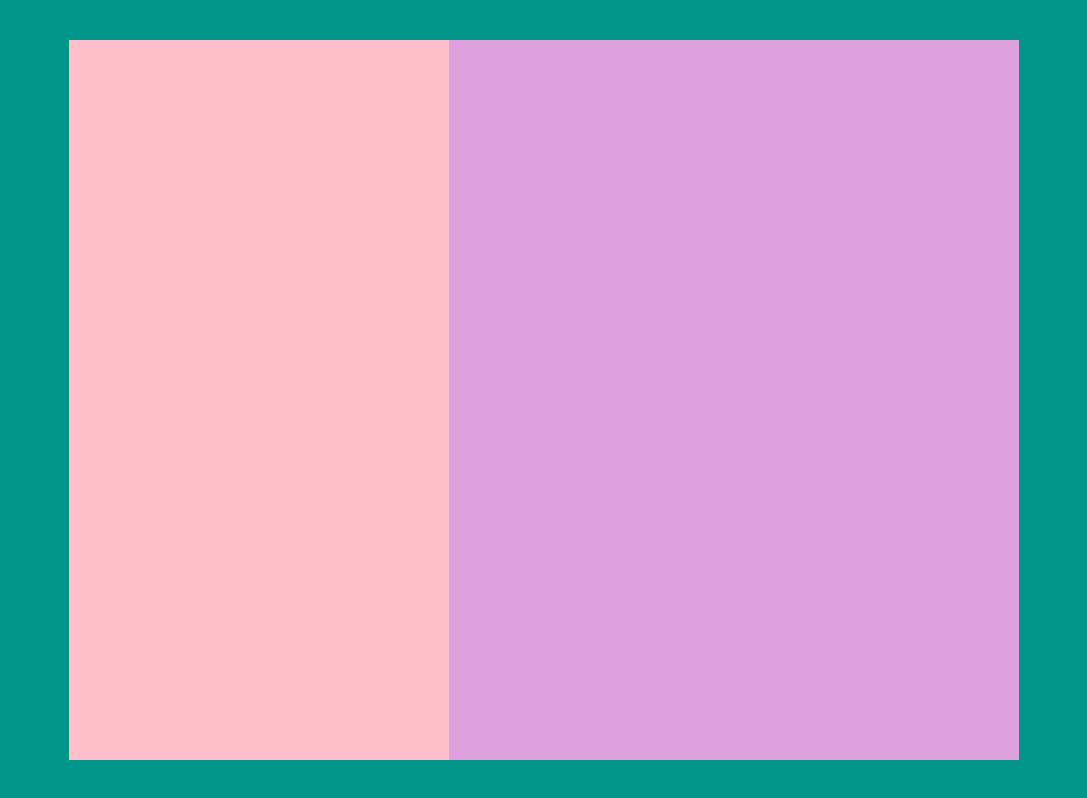
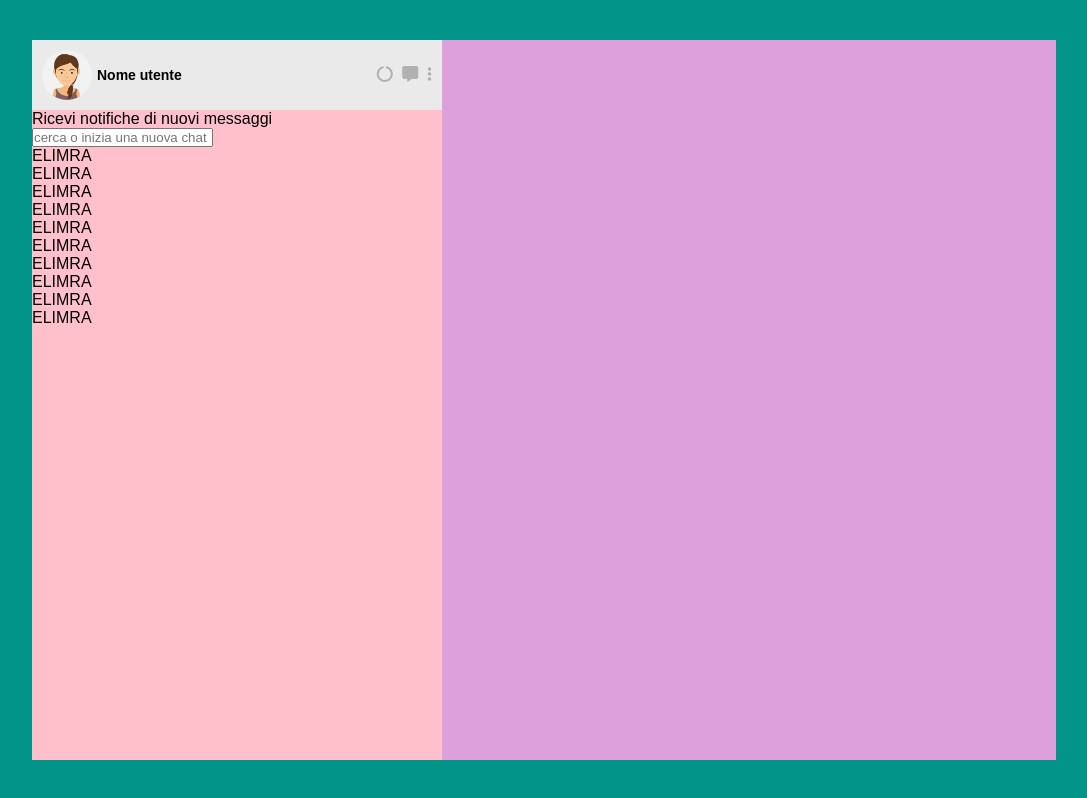
Before and after one commit to radfarelmira/vue-boolzapp, a plain HTML site: page milestone-1/index.html in a window 1280 px wide. Shown: the whole page, without its empty margins (96-1183 px from the left). Drawn offline with nearby package versions, Linux system fonts and the light colour scheme.

Commit message:
add to nav active-user

```diff
--- a/milestone-1/css/style.css
+++ b/milestone-1/css/style.css
@@ -6,14 +6,25 @@
 }
 
 /* COMMON */
+body{
+    font-family: Arial, Helvetica, sans-serif;
+}
 
+ul{
+    list-style-type: none;
+}
 
+img{
+    width: 100%;
+    height: 100%;
+    object-fit: cover;
+    display: block;
+}
 
 /* Container */
 .app-container{
     width: 100%;
     height: 100vh;
-    margin: auto;
     display: flex;
     justify-content: center;
     align-items: center;
@@ -22,27 +33,68 @@
 
 /* App-wrapper */
 .app-wrapper{
-    width: 100%;
-    max-width: 950px;
+    width: 80%;
+    min-width: 950px;
     height: 90vh;
+}
+
+/* MAIN */
+main{
+    height: 100%;
     display: flex;
     flex-direction: row;
-    /* test */
-    background-color: bisque;
-
+    overflow: hidden;
 }
 
-/*Section User List */
-.user-list{
+/*Nav */
+nav{
     width: 40%;
     height: 100%;
+    display: flex;
+    flex-direction: column;
     /* test */
     background-color: pink;
 }
 
+.container{
+    display: flex;
+    justify-content: space-between;
+    align-items: center;
+}
 
-/*Section user Chat */
-.user-chat{
+.info{
+    display: flex;
+    align-items: center;
+}
+
+.info p{
+    margin-left: 5px;
+    font-size: 14px;
+    font-weight: bold;
+}
+
+.image{
+    width: 50px;
+    border-radius: 50px;
+    overflow: hidden;
+}
+
+.icons i{
+    margin-left: 5px;
+    color: #b1b1b1;
+}
+
+nav .active-user{
+    padding: 10px;
+    background: #eaeaea;
+}
+nav .user-list{
+    overflow-y: auto;
+    height: 30%;
+}
+
+/*Section content */
+.content{
     width: 60%;
     height: 100%;
     /* test */
--- a/milestone-1/index.html
+++ b/milestone-1/index.html
@@ -16,17 +16,86 @@
     <div id="root">
         <div class="app-container">
             <div class="app-wrapper">
-                <!--Section User List -->
-                <section class="user-list">
+                <!-- MIAN -->
+                <main>
+                    <!--NAV -->
+                <nav>
+                    <!-- Section Active User -->
+                    <section class="active-user">
+                        <div class="container">
+                            <div class="info">
+                                <div class="image" >
+                                    <img src="img/avatar_io.jpg" alt="avatar-io">
+                                </div>
+                                <p>Nome utente</p>
+                            </div>
 
-                </section>
+                            <div class="icons">
+                                <i class="fas fa-circle-notch"></i>
+                                <i class="fas fa-comment-alt"></i>
+                                <i class="fas fa-ellipsis-v"></i>
+                            </div>
+                        </div>
+                    </section>
+
+                    <!-- Section Notify -->
+                    <section class="notify">
+                        <div>
+                            Ricevi notifiche di nuovi messaggi
+                        </div>
+                    </section>
+
+                    <!-- Section Search New Chat-->
+                    <section class="search-new-chat">
+                        <input type="text" placeholder="cerca o inizia una nuova chat">
+                    </section>
+
+                    <!-- Section User List -->
+                    <section class="user-list">
+                        <ul class="menu-list">
+                            <li>
+                                ELIMRA
+                            </li>
+                            <li>
+                                ELIMRA
+                            </li>
+                            <li>
+                                ELIMRA
+                            </li>
+                            <li>
+                                ELIMRA
+                            </li>
+                            <li>
+                                ELIMRA
+                            </li>
+                            <li>
+                                ELIMRA
+                            </li>
+                            <li>
+                                ELIMRA
+                            </li>
+                            <li>
+                                ELIMRA
+                            </li>
+                            <li>
+                                ELIMRA
+                            </li>
+                            <li>
+                                ELIMRA
+                            </li>
+                        </ul>
+                    </section>
+
+                </nav>
                 <!-- End Section User List -->
 
                 <!-- Section User Chat -->
-                <section class="user-chat">
+                <section class="content">
 
                 </section>
                 <!-- End Section User Chat -->
+                </main>
+                <!-- END MAIN -->
             </div>
         </div>
 
```
